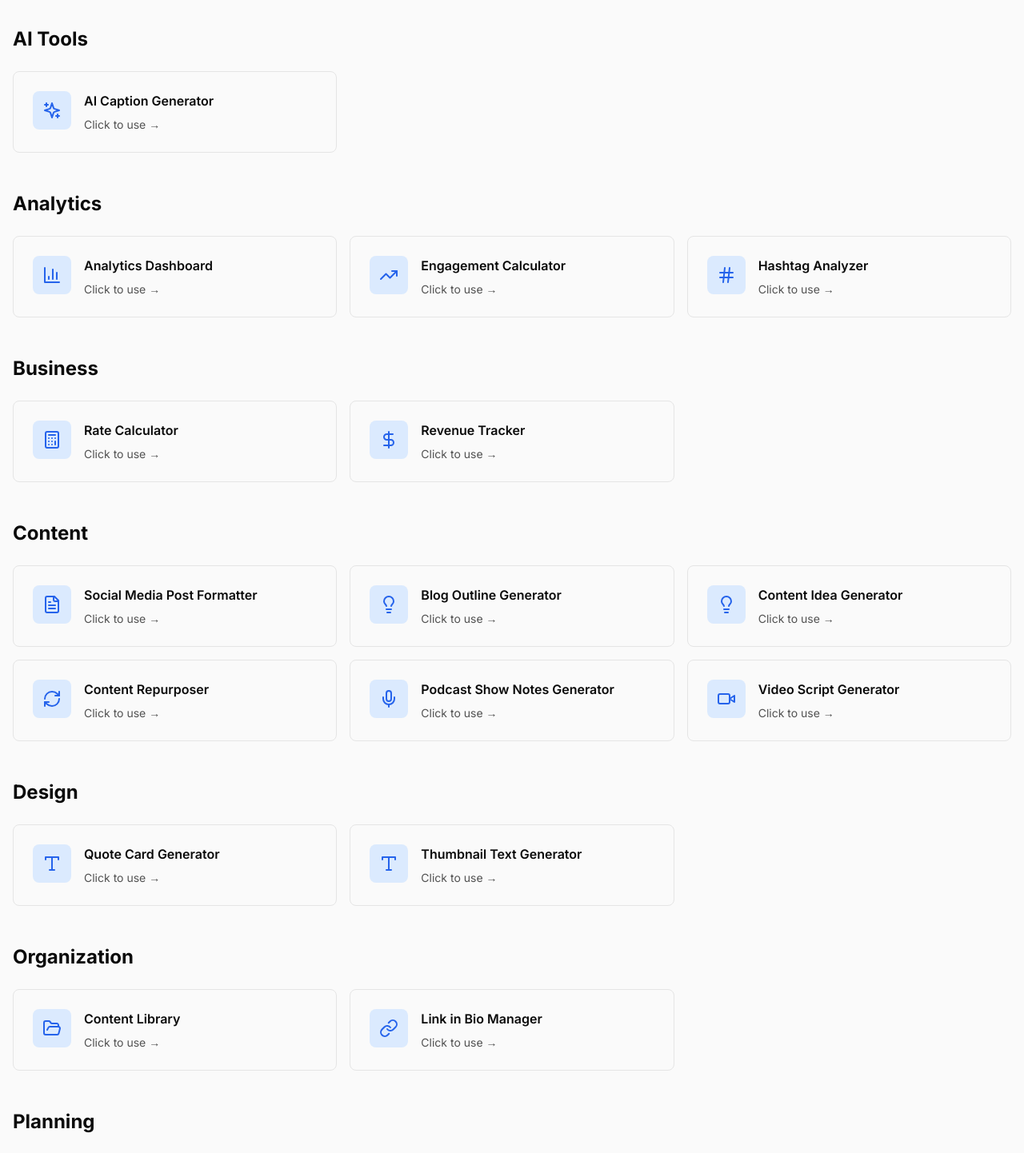
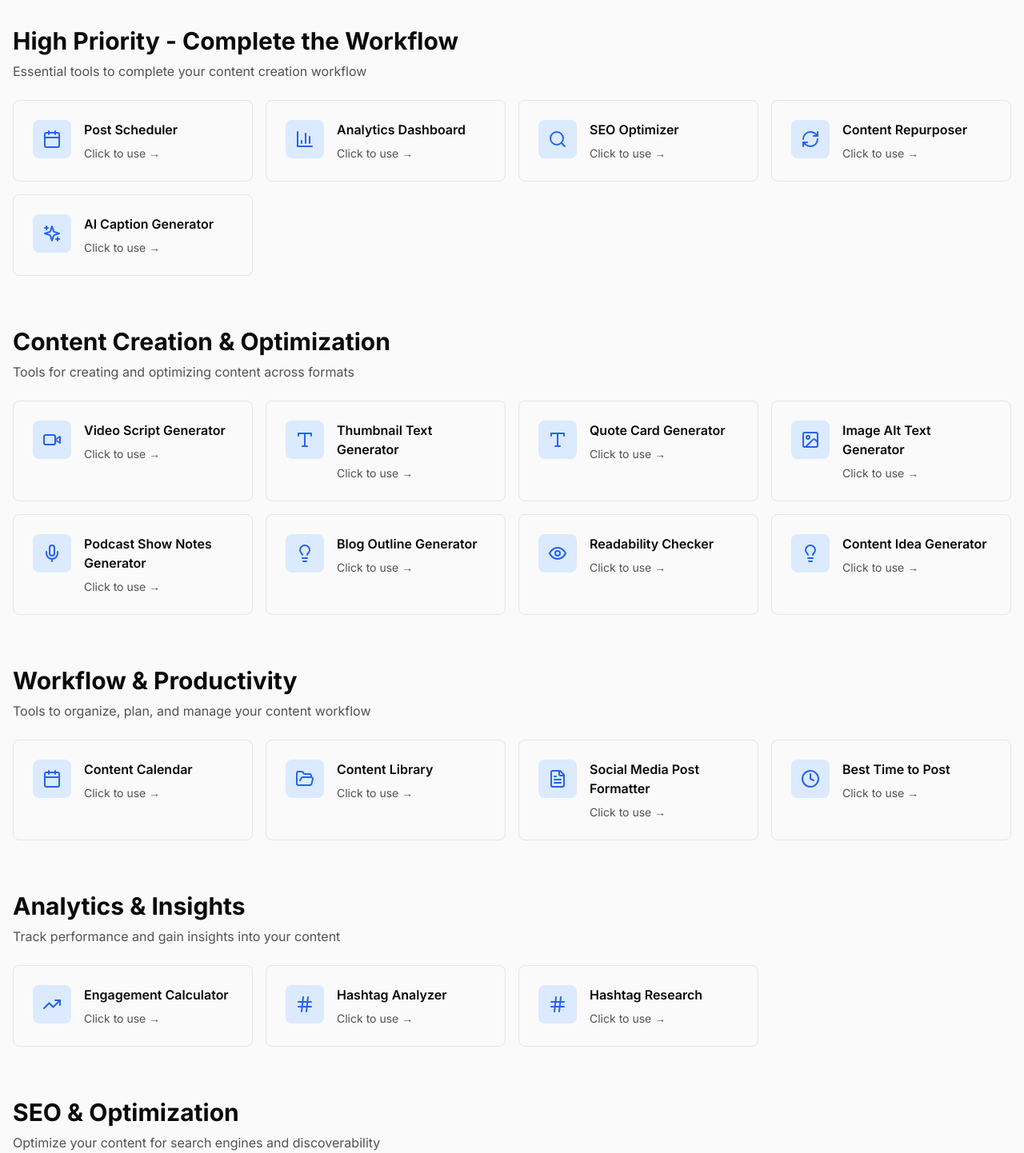
Before and after one commit to emasmela-dotcom/toolmarket365.com, a Next.js app: page /tools in a window 1280 px wide. Shown: the part 220-1662 px from the top of the page at 80% size. Built offline with nearby package versions, Linux system fonts and the light colour scheme.

Commit message:
Organize tools into original sections/categories

```diff
--- a/app/tools/page.tsx
+++ b/app/tools/page.tsx
@@ -23,34 +23,89 @@ import {
   Target
 } from 'lucide-react'
 
-const tools = [
-  { name: 'Social Media Post Formatter', slug: 'social-media-post-formatter', icon: FileText, category: 'Content' },
-  { name: 'Content Calendar', slug: 'content-calendar', icon: Calendar, category: 'Planning' },
-  { name: 'AI Caption Generator', slug: 'ai-caption-generator', icon: Sparkles, category: 'AI Tools' },
-  { name: 'Analytics Dashboard', slug: 'analytics-dashboard', icon: BarChart3, category: 'Analytics' },
-  { name: 'Best Time to Post', slug: 'best-time-to-post', icon: Clock, category: 'Planning' },
-  { name: 'Blog Outline Generator', slug: 'blog-outline-generator', icon: Lightbulb, category: 'Content' },
-  { name: 'Content Idea Generator', slug: 'content-idea-generator', icon: Lightbulb, category: 'Content' },
-  { name: 'Content Library', slug: 'content-library', icon: FolderOpen, category: 'Organization' },
-  { name: 'Content Repurposer', slug: 'content-repurposer', icon: RefreshCw, category: 'Content' },
-  { name: 'Engagement Calculator', slug: 'engagement-calculator', icon: TrendingUp, category: 'Analytics' },
-  { name: 'Hashtag Research', slug: 'hashtag-research', icon: Hash, category: 'SEO' },
-  { name: 'Hashtag Analyzer', slug: 'hashtag-analyzer', icon: Hash, category: 'Analytics' },
-  { name: 'Image Alt Text Generator', slug: 'image-alt-text-generator', icon: Image, category: 'SEO' },
-  { name: 'Link in Bio Manager', slug: 'link-in-bio-manager', icon: LinkIcon, category: 'Organization' },
-  { name: 'Podcast Show Notes Generator', slug: 'podcast-show-notes-generator', icon: Mic, category: 'Content' },
-  { name: 'Post Scheduler', slug: 'post-scheduler', icon: Calendar, category: 'Planning' },
-  { name: 'Quote Card Generator', slug: 'quote-card-generator', icon: Type, category: 'Design' },
-  { name: 'Rate Calculator', slug: 'rate-calculator', icon: Calculator, category: 'Business' },
-  { name: 'Readability Checker', slug: 'readability-checker', icon: Eye, category: 'SEO' },
-  { name: 'Revenue Tracker', slug: 'revenue-tracker', icon: DollarSign, category: 'Business' },
-  { name: 'SEO Optimizer', slug: 'seo-optimizer', icon: Search, category: 'SEO' },
-  { name: 'Thumbnail Text Generator', slug: 'thumbnail-text-generator', icon: Type, category: 'Design' },
-  { name: 'Video Script Generator', slug: 'video-script-generator', icon: Video, category: 'Content' },
+const toolSections = [
+  {
+    title: 'High Priority - Complete the Workflow',
+    description: 'Essential tools to complete your content creation workflow',
+    tools: [
+      { name: 'Post Scheduler', slug: 'post-scheduler', icon: Calendar },
+      { name: 'Analytics Dashboard', slug: 'analytics-dashboard', icon: BarChart3 },
+      { name: 'SEO Optimizer', slug: 'seo-optimizer', icon: Search },
+      { name: 'Content Repurposer', slug: 'content-repurposer', icon: RefreshCw },
+      { name: 'AI Caption Generator', slug: 'ai-caption-generator', icon: Sparkles },
+    ]
+  },
+  {
+    title: 'Content Creation & Optimization',
+    description: 'Tools for creating and optimizing content across formats',
+    tools: [
+      { name: 'Video Script Generator', slug: 'video-script-generator', icon: Video },
+      { name: 'Thumbnail Text Generator', slug: 'thumbnail-text-generator', icon: Type },
+      { name: 'Quote Card Generator', slug: 'quote-card-generator', icon: Type },
+      { name: 'Image Alt Text Generator', slug: 'image-alt-text-generator', icon: Image },
+      { name: 'Podcast Show Notes Generator', slug: 'podcast-show-notes-generator', icon: Mic },
+      { name: 'Blog Outline Generator', slug: 'blog-outline-generator', icon: Lightbulb },
+      { name: 'Readability Checker', slug: 'readability-checker', icon: Eye },
+      { name: 'Content Idea Generator', slug: 'content-idea-generator', icon: Lightbulb },
+    ]
+  },
+  {
+    title: 'Workflow & Productivity',
+    description: 'Tools to organize, plan, and manage your content workflow',
+    tools: [
+      { name: 'Content Calendar', slug: 'content-calendar', icon: Calendar },
+      { name: 'Content Library', slug: 'content-library', icon: FolderOpen },
+      { name: 'Social Media Post Formatter', slug: 'social-media-post-formatter', icon: FileText },
+      { name: 'Best Time to Post', slug: 'best-time-to-post', icon: Clock },
+    ]
+  },
+  {
+    title: 'Analytics & Insights',
+    description: 'Track performance and gain insights into your content',
+    tools: [
+      { name: 'Engagement Calculator', slug: 'engagement-calculator', icon: TrendingUp },
+      { name: 'Hashtag Analyzer', slug: 'hashtag-analyzer', icon: Hash },
+      { name: 'Hashtag Research', slug: 'hashtag-research', icon: Hash },
+    ]
+  },
+  {
+    title: 'SEO & Optimization',
+    description: 'Optimize your content for search engines and discoverability',
+    tools: [
+      { name: 'SEO Optimizer', slug: 'seo-optimizer', icon: Search },
+      { name: 'Hashtag Research', slug: 'hashtag-research', icon: Hash },
+      { name: 'Image Alt Text Generator', slug: 'image-alt-text-generator', icon: Image },
+      { name: 'Readability Checker', slug: 'readability-checker', icon: Eye },
+    ]
+  },
+  {
+    title: 'Business & Monetization',
+    description: 'Track revenue and calculate rates for your work',
+    tools: [
+      { name: 'Rate Calculator', slug: 'rate-calculator', icon: Calculator },
+      { name: 'Revenue Tracker', slug: 'revenue-tracker', icon: DollarSign },
+    ]
+  },
+  {
+    title: 'Organization & Management',
+    description: 'Organize and manage your content assets and links',
+    tools: [
+      { name: 'Content Library', slug: 'content-library', icon: FolderOpen },
+      { name: 'Link in Bio Manager', slug: 'link-in-bio-manager', icon: LinkIcon },
+    ]
+  },
 ]
 
 export default function ToolsPage() {
-  const categories = Array.from(new Set(tools.map(t => t.category))).sort()
+  // Remove duplicates (some tools appear in multiple sections)
+  const allTools = new Map()
+  toolSections.forEach(section => {
+    section.tools.forEach(tool => {
+      if (!allTools.has(tool.slug)) {
+        allTools.set(tool.slug, tool)
+      }
+    })
+  })
 
   return (
     <div className="min-h-screen bg-mono-50 dark:bg-mono-950 py-12 px-4">
@@ -60,20 +115,23 @@ export default function ToolsPage() {
             All Tools
           </h1>
           <p className="text-xl text-mono-600 dark:text-mono-400">
-            {tools.length} professional tools for content creators
+            {Array.from(allTools.values()).length} professional tools for content creators
           </p>
         </div>
 
-        <div className="space-y-12">
-          {categories.map(category => {
-            const categoryTools = tools.filter(t => t.category === category)
-            return (
-              <div key={category}>
-                <h2 className="text-2xl font-bold text-mono-950 dark:text-mono-50 mb-6">
-                  {category}
+        <div className="space-y-16">
+          {toolSections.map((section, sectionIdx) => (
+            <div key={sectionIdx}>
+              <div className="mb-6">
+                <h2 className="text-3xl font-bold text-mono-950 dark:text-mono-50 mb-2">
+                  {section.title}
                 </h2>
-                <div className="grid grid-cols-1 md:grid-cols-2 lg:grid-cols-3 gap-4">
-                  {categoryTools.map(tool => {
+                <p className="text-mono-600 dark:text-mono-400">
+                  {section.description}
+                </p>
+              </div>
+              <div className="grid grid-cols-1 md:grid-cols-2 lg:grid-cols-3 xl:grid-cols-4 gap-4">
+                {section.tools.map(tool => {
                   const Icon = tool.icon
                   return (
                     <Link
@@ -99,8 +157,7 @@ export default function ToolsPage() {
                 })}
               </div>
             </div>
-            )
-          })}
+          ))}
         </div>
       </div>
     </div>
```
Lines whose indentation alone changed are shown as unchanged.
